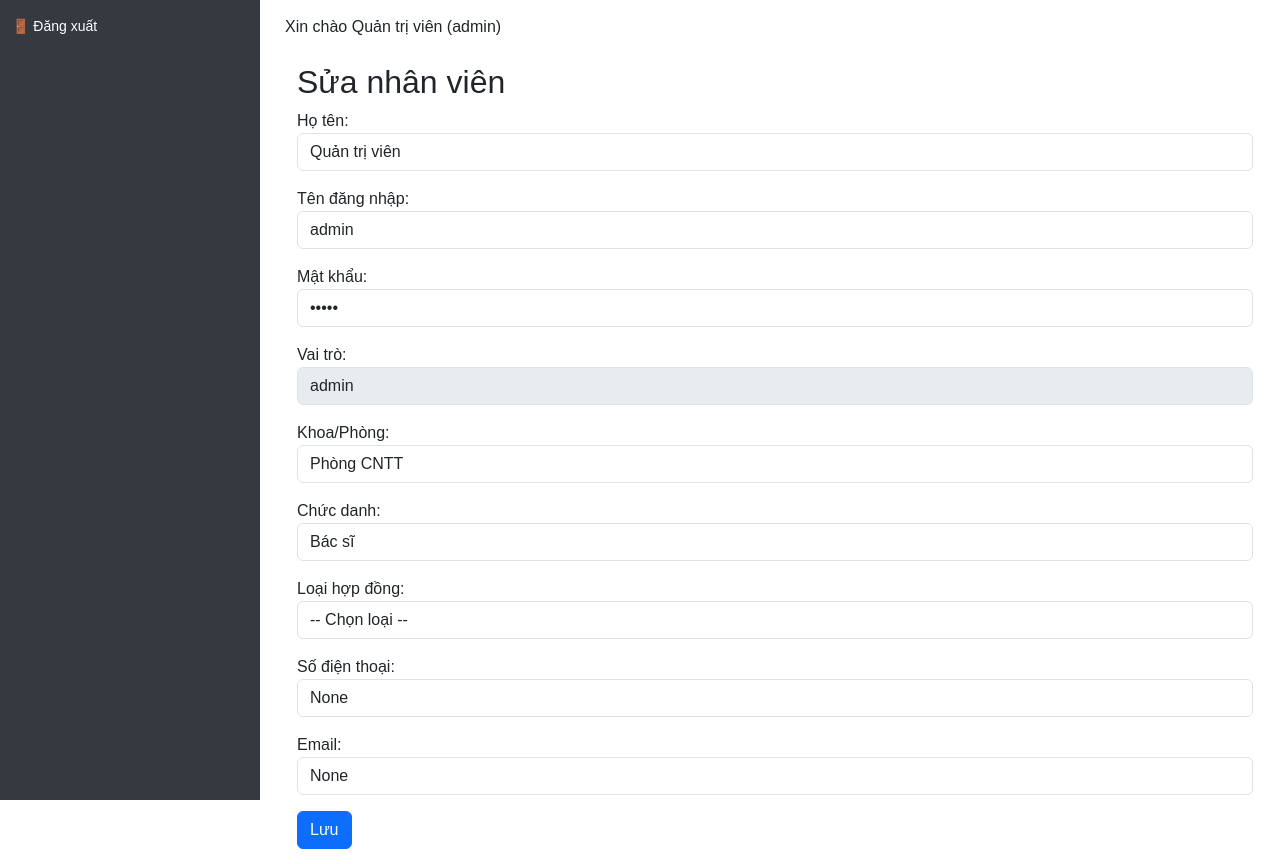
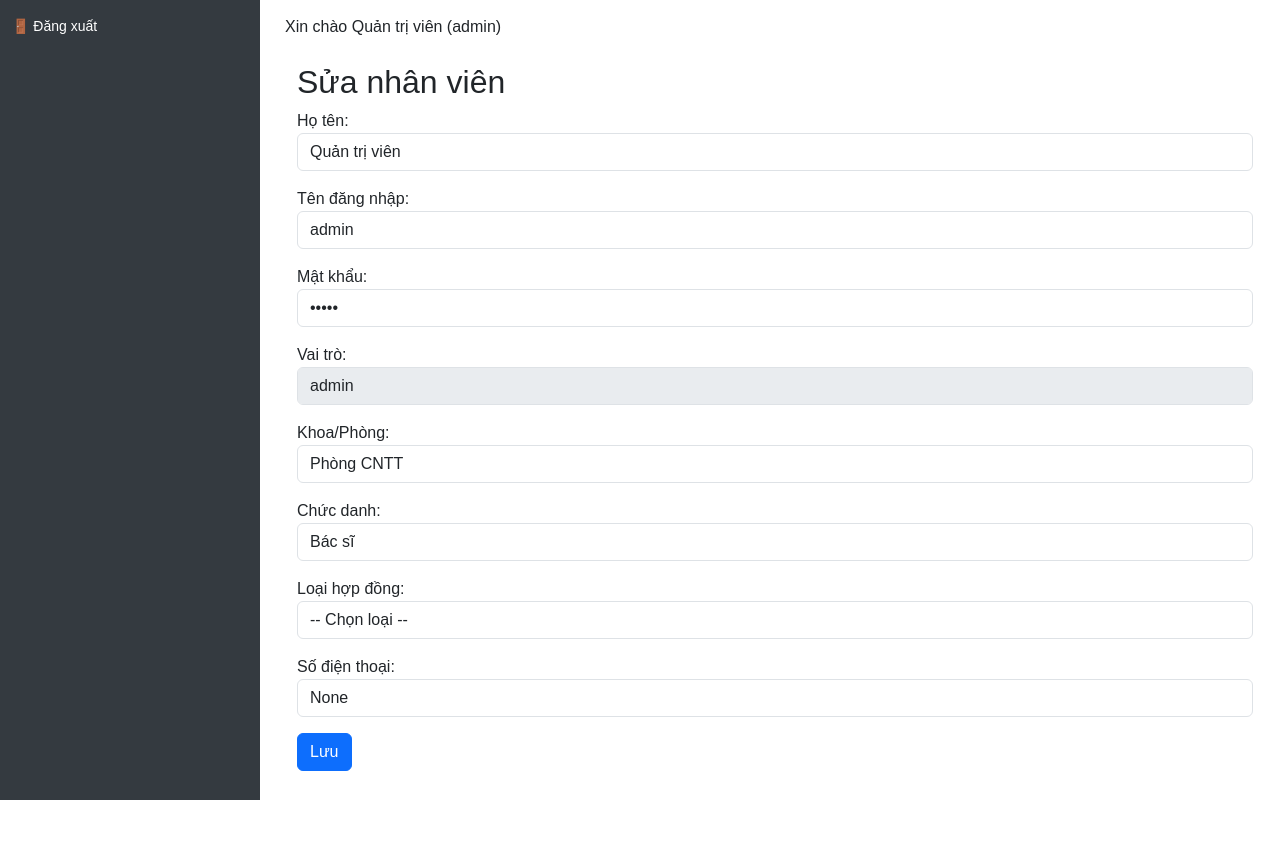
Before and after one commit to HOAITGL/XEPLICH_BVNHIGL, a Flask app: page /users/edit/1 in a window 1280 px wide. After the commit the page ends 800 px from the top, so only its background shows below. Run offline with Flask 3, Linux system fonts and the light colour scheme.

Commit message:
🧹 Xoá trường email khỏi user edit và route app

```diff
--- a/app.py
+++ b/app.py
@@ -1651,7 +1651,6 @@ def edit_user(user_id):
         user.position = request.form['position']
         user.contract_type = request.form.get('contract_type')  # ✅ nếu có thêm trường này
         user.phone = request.form['phone']
-        user.email = request.form['email']
         db.session.commit()
         return redirect('/users-by-department')
 
@@ -1671,7 +1670,6 @@ def add_user():
         position = request.form['position']
         contract_type = request.form.get('contract_type')
         phone = request.form.get('phone')
-        email = request.form.get('email')
 
         # ⚠️ Nếu là manager thì luôn ép vai trò nhân viên mới là 'user'
         if current_role == 'manager':
@@ -1692,7 +1690,6 @@ def add_user():
             position=position,
             contract_type=contract_type,
             phone=phone,
-            email=email
         )
         db.session.add(new_user)
         db.session.commit()
--- a/templates/edit_user.html
+++ b/templates/edit_user.html
@@ -56,10 +56,6 @@
       <label>Số điện thoại:</label>
       <input type="text" name="phone" class="form-control" value="{{ user.phone if user else '' }}">
     </div>
-    <div class="mb-3">
-      <label>Email:</label>
-      <input type="email" name="email" class="form-control" value="{{ user.email if user else '' }}">
-    </div>
     <button type="submit" class="btn btn-primary">Lưu</button>
   </form>
 </div>
```
